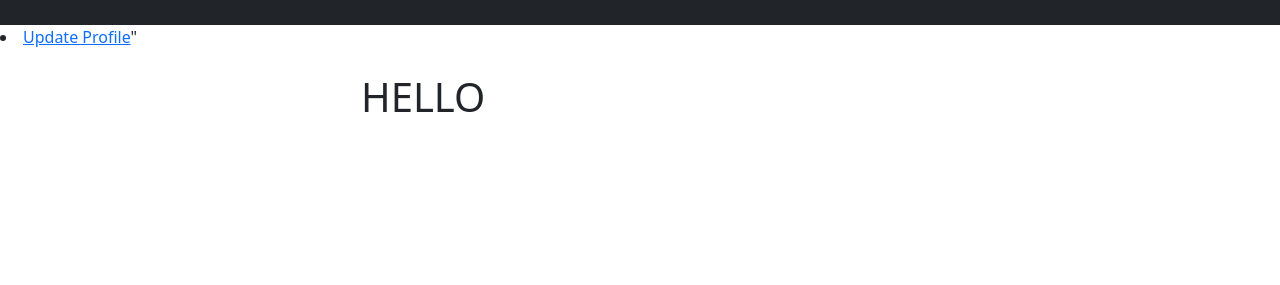
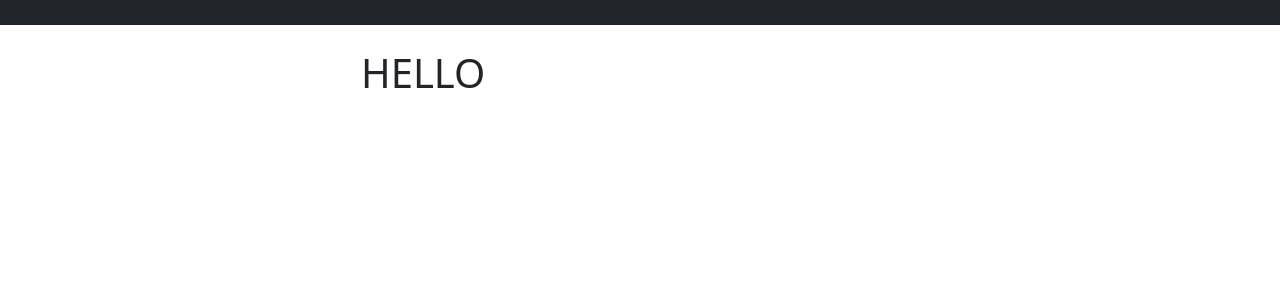
Before and after one commit to Juzzzz23/Software-Design-, a Django app: page / in a window 1280 px wide. Shown: the part 51-336 px from the top of the page. Run offline with Django 5.2, Linux system fonts and the light colour scheme; the visitor is signed in with stand-in values (Sample User, id 1).

Commit message:
Update Profile on dropdown menu

```diff
--- a/website/templates/navbar.html
+++ b/website/templates/navbar.html
@@ -10,6 +10,7 @@
               Dropdown
             </a>
             <ul class="dropdown-menu">
+              <li><a class="dropdown-item" href="{% url 'update_profile' %}">Update Profile</a>
               <li><a class="dropdown-item" href="{% url 'planner' %}">Plan Now</a></li>
               <li><a class="dropdown-item" href="#">Another action</a></li>
               <li><hr class="dropdown-divider"></li>
@@ -32,8 +33,4 @@
       </div>
     </div>
   </nav>
-
-  <li class="nave-item">
-    <a class="nave-link" href="{% url 'update_profile' %}">Update Profile</a>"
-  </li>
   {% endif %}
```
